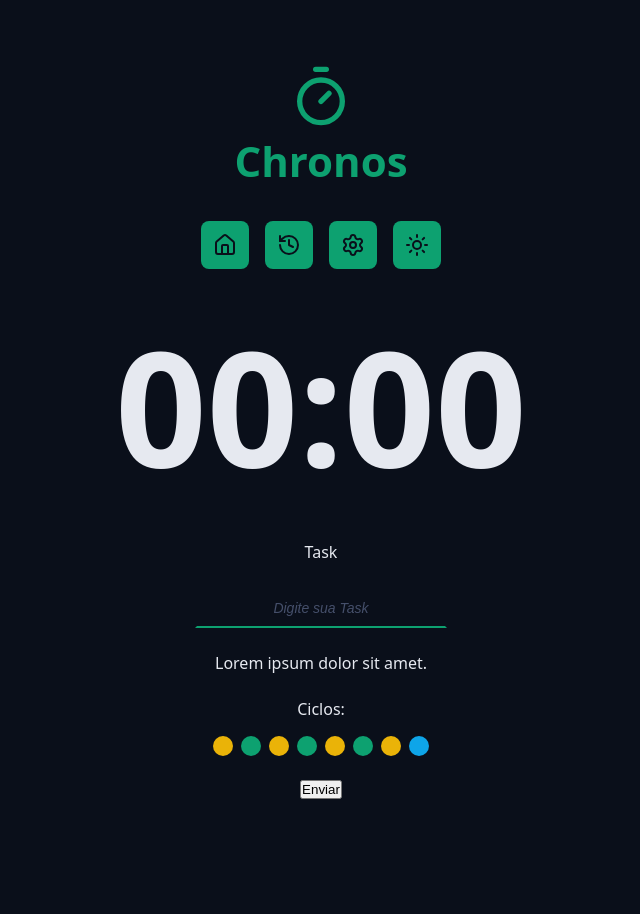
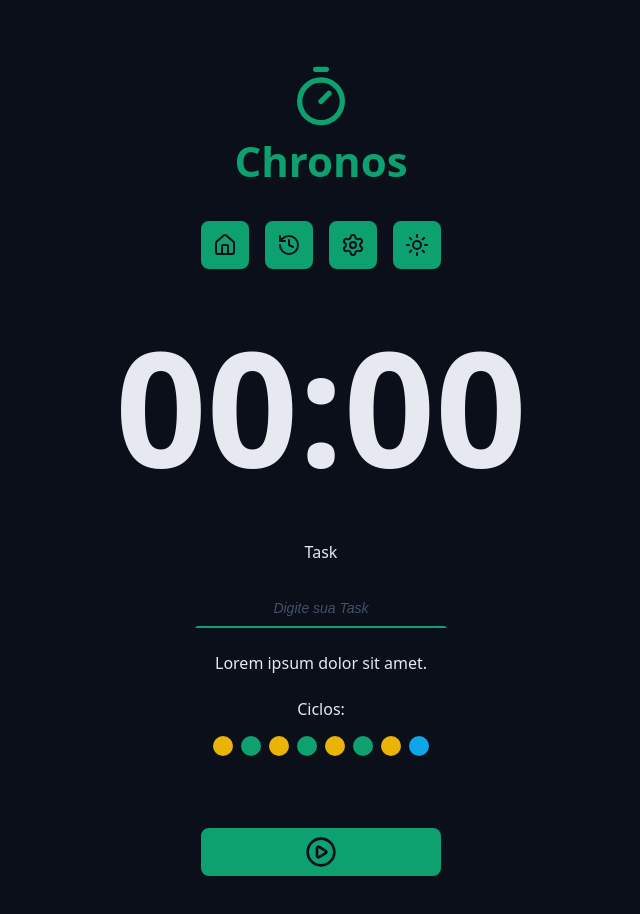
Before and after one commit to othigasdev/chronos-pomodoro, a React (Vite) app: page / in a window 1280 px wide. Shown: the top 914 px of the page, without its empty margins (319-959 px from the left). Before the commit the page ends 831 px from the top, so only its background shows below. Built offline with nearby package versions, Linux system fonts and the light colour scheme.

Commit message:
add component button

```diff
--- a/src/App.tsx
+++ b/src/App.tsx
@@ -6,6 +6,8 @@ import { Menu } from './components/Menu'
 import { Countdown } from './components/Countdown'
 import { Input } from './components/Input'
 import { Cycles } from './components/Cycles'
+import { Button } from './components/Button'
+import { PlayCircleIcon } from 'lucide-react'
 
 
 export function App() {
@@ -41,7 +43,7 @@ export function App() {
                     </div>
 
                     <div className="formRow">
-                        <button>Enviar</button>
+                        <Button icon={<PlayCircleIcon/>}/>
                     </div>
                 </form>
             </Container>
--- /dev/null
+++ b/src/components/Button/index.tsx
@@ -0,0 +1,16 @@
+import styles from "./styles.module.css"
+
+type ButtonProps = {
+    icon: React.ReactNode
+    color?: "green" | "red"
+} & React.ComponentProps<"button">
+
+export function Button({icon, color="green", ...props}: ButtonProps) {
+    return (
+    <>
+            <button className={`${styles.button} ${styles[color]}`} {...props}>
+            {icon}
+        </button>
+    </>
+    )
+}
--- /dev/null
+++ b/src/components/Button/styles.module.css
@@ -0,0 +1,33 @@
+.button {
+    border: none;
+    background: var(--primary);
+    color: var(--text-over-primary);
+    display: flex;
+    align-items: center;
+    justify-content: center;
+    min-width: 24rem;
+    padding: 0.8rem;
+    border-radius: 0.8rem;
+    margin: 4.8rem 0;
+    cursor: pointer;
+    transition: all 0.1s ease-in-out;
+}
+
+.button svg {
+    width: 3.2rem;
+    height: 3.2rem;
+}
+
+button:hover{
+    filter: brightness(80%);
+}
+
+.green {
+    background: var(--primary);
+    color: var(--text-over-primary);
+}
+
+.red {
+    background: var(--error);
+    color: var(--text-over-error);
+}
--- a/src/components/Input/index.tsx
+++ b/src/components/Input/index.tsx
@@ -5,11 +5,11 @@ type InputProps = {
     labelText?: string
 } & React.ComponentProps<"input">
 
-export function Input({id, type, labelText, ...rest}: InputProps) {
+export function Input({id, type, labelText, ...props}: InputProps) {
     return (
     <>
         {labelText && <label htmlFor={id}>{labelText}</label>}
-        <input className={styles.input} id={id} type={type} {...rest} />
+        <input className={styles.input} id={id} type={type} {...props} />
     </>
     )
 }
```
